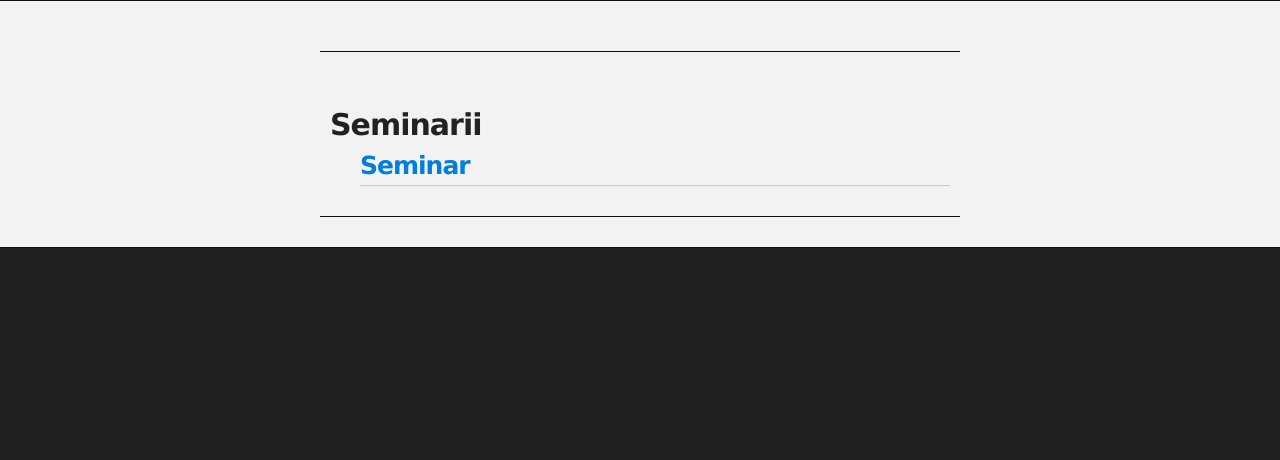
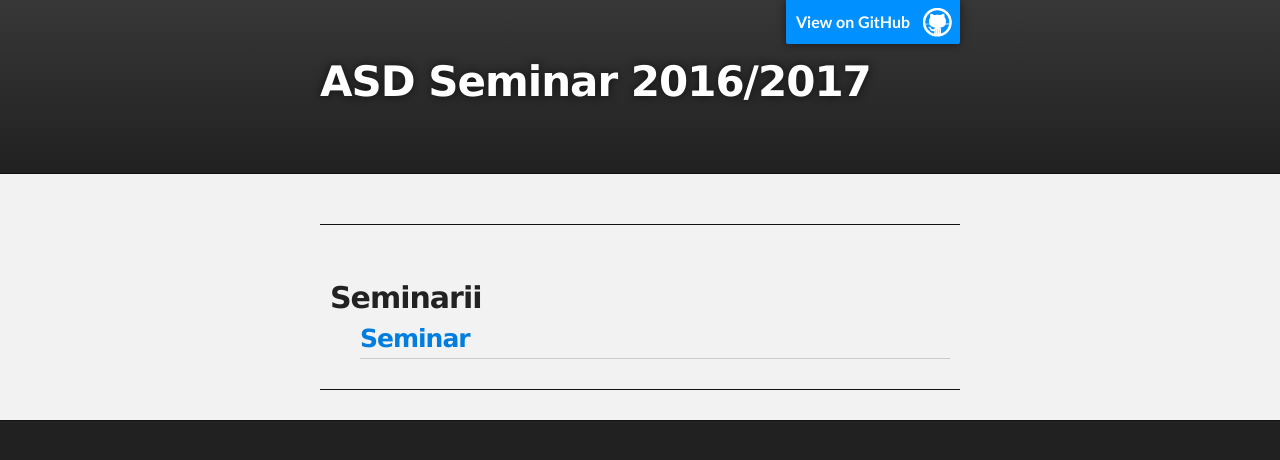
Before and after one commit to IuliaDuta/ASD, a Jekyll site: the page built from index.html, in a window 1280 px wide. Shown: the top 460 px of the page. Built offline with Jekyll 4.4.1, drawn with Linux system fonts in a browser that asks for light colours.

Commit message:
Update default.html

```diff
--- a/_layouts/default.html
+++ b/_layouts/default.html
@@ -14,6 +14,15 @@
 
     <body>
 
+        <div id="header_wrap" class="outer">
+            <header class="inner">
+               <a id="forkme_banner" href="https://github.com/IuliaDuta">View on GitHub</a>
+
+               <h1 id="project_title"> ASD Seminar 2016/2017 </h1>
+               <h2 id="project_tagline"></h2>
+
+             </header>
+         </div>
 
     <div id="main_content_wrap" class="outer">
        <section id="main_content" class="inner">
```
